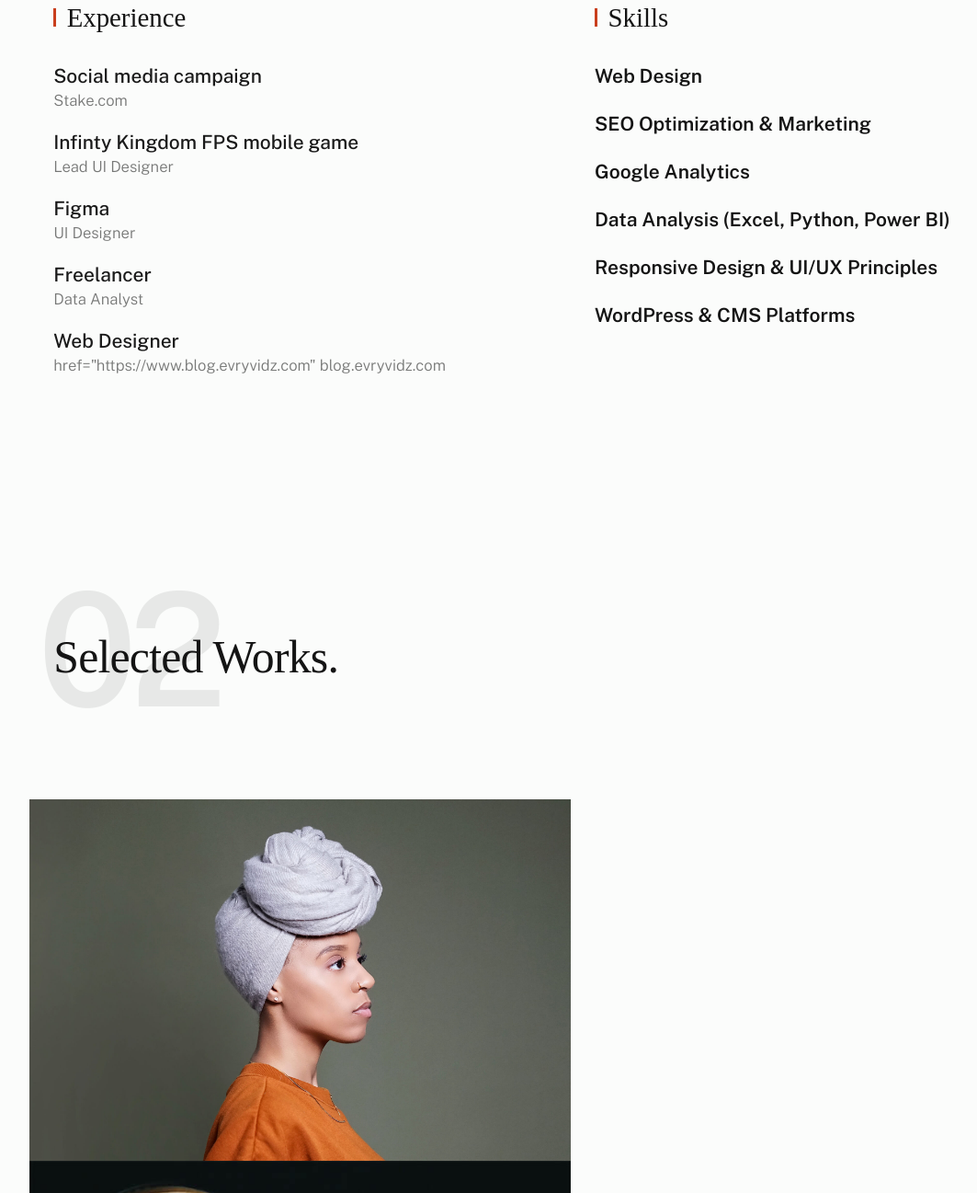
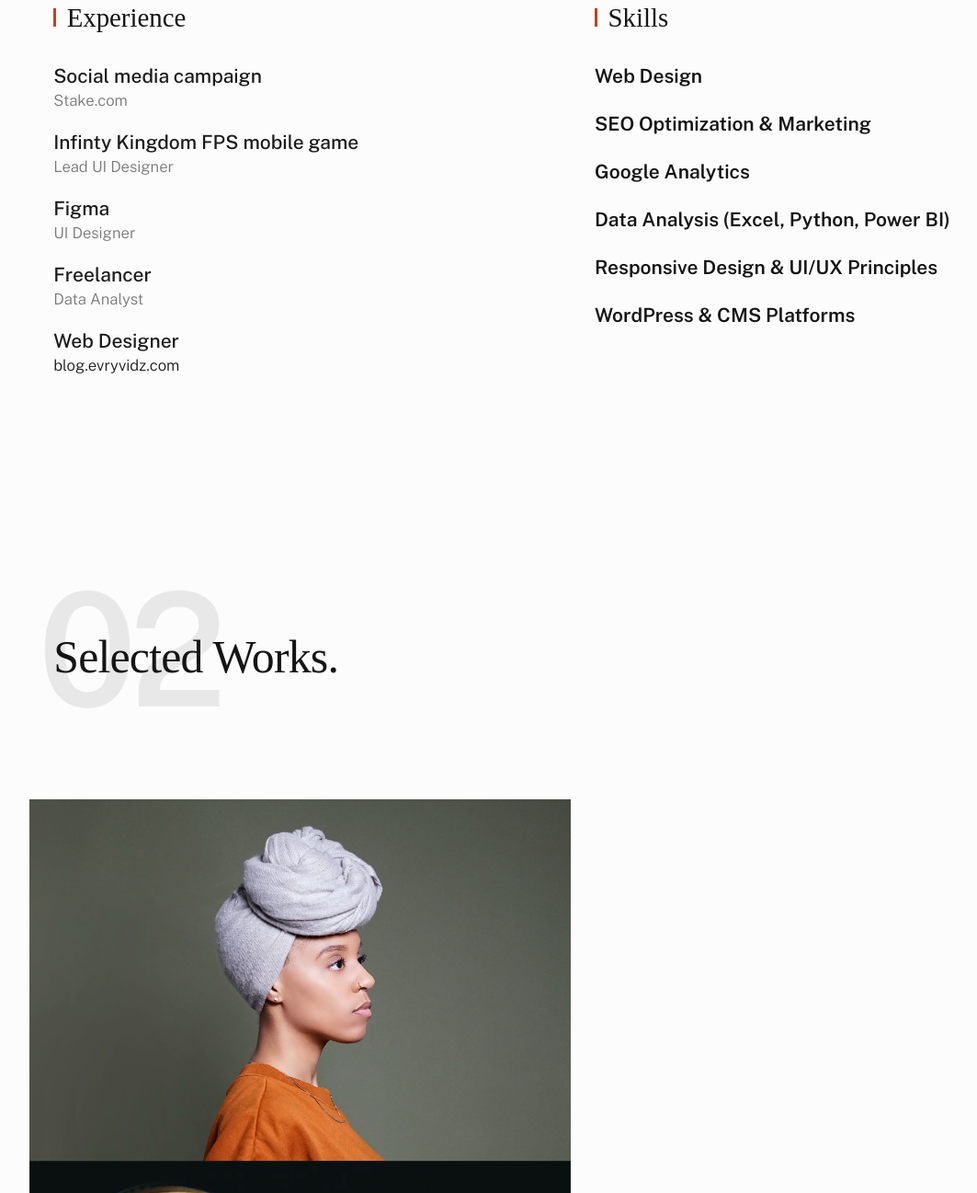
Before and after one commit to Nimi95/Anejodoh, a plain HTML site: page index.html in a window 1280 px wide. Shown: the part 1531-2828 px from the top of the page at 92% size, without its empty margins (19-1082 px from the left). Drawn offline with nearby package versions, Linux system fonts and the light colour scheme; a web font is replaced by a local one.

Commit message:
index.html

```diff
--- a/index.html
+++ b/index.html
@@ -183,7 +183,7 @@ a Web Dev, Data Analyst and SEO Marketing Strategist<br></h1>
                                 </li>
                                 <li>Freelancer<span>Data Analyst</span>
                                 </li>
-                                <li>Web Designer<span> href="https://www.blog.evryvidz.com"  </strong> blog.evryvidz.com  </strong> </span>
+                                <li>Web Designer<span> <a href=""https://www.blog.evryvidz.com" "> </strong> blog.evryvidz.com  </strong> </span>
                                 </li>
                             </ul>
                         </div> <!--end s-about__block -->
```
